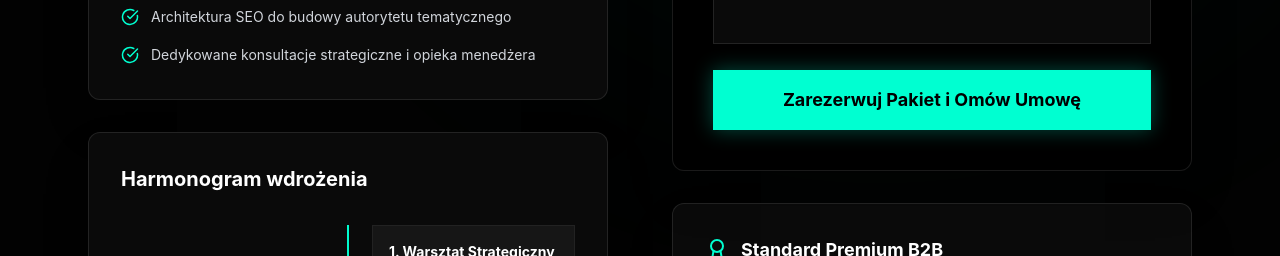
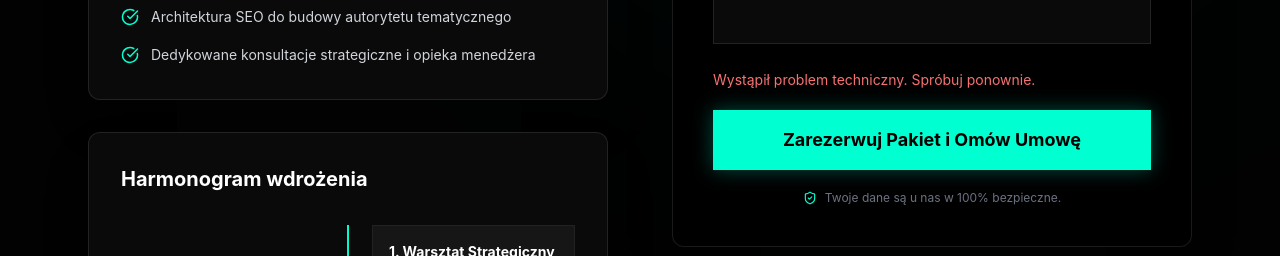
Before and after one commit to michalfbi/visilogo, a React (Create React App) app in the folder frontend/: page /zamowienie/dominacja in a window 1280 px wide. Both pictures are taken after typing "Sample", "name@example.com", "5551234", "Sample", "Sample" into the empty fields and a click on the button "Zarezerwuj Pakiet i Omów Umowę". Shown: the part 801-1057 px from the top of the page. Built offline with nearby package versions, Linux system fonts and the light colour scheme; no server answers.

Commit message:
feat: wdrożenie darmowego webhooka (Make.com) do obsługi formularzy

```diff
--- a/frontend/src/components/Checkout.jsx
+++ b/frontend/src/components/Checkout.jsx
@@ -4,7 +4,7 @@ import { motion, AnimatePresence } from 'framer-motion';
 import { pricingPlans } from '../mock';
 import { ArrowLeft, CheckCircle, ShieldCheck, Loader2, Info, Award, Clock, Users, TrendingUp, Phone } from 'lucide-react';
 
-const WEBHOOK_URL = "https://hook.eu2.make.com/TUTAJ_WKLEISZ_SWOJ_LINK";
+const WEBHOOK_URL = "https://hook.eu1.make.com/we5gnbk29ew8kcg4s64vi1xon7ig4pjs";
 
 const Checkout = () => {
   const { planId } = useParams();
@@ -144,9 +144,15 @@ const Checkout = () => {
                       <textarea name="message" rows={3} className="w-full bg-[#0A0A0A] border border-white/10 px-4 py-3 text-white focus:border-[#00FFD1] focus:ring-1 focus:ring-[#00FFD1] outline-none transition-all rounded-lg resize-none" placeholder="Np. Mam już logo, potrzebuję tylko nowej strony..." disabled={status === 'loading'}></textarea>
                     </div>
 
+                    {status === 'error' && <p className="text-red-400 text-sm">Wystąpił problem techniczny. Spróbuj ponownie.</p>}
+
                     <button type="submit" disabled={status === 'loading'} className="w-full bg-[#00FFD1] text-black font-bold text-lg py-4 rounded-lg hover:bg-white transition-all flex items-center justify-center gap-2 mt-4 shadow-[0_0_20px_rgba(0,255,209,0.3)]">
                       {status === 'loading' ? <Loader2 className="animate-spin" /> : 'Zarezerwuj Pakiet i Omów Umowę'}
                     </button>
+                    <div className="flex items-center justify-center gap-2 text-xs text-gray-500 mt-4">
+                      <ShieldCheck size={14} className="text-[#00FFD1]" />
+                      <span>Twoje dane są u nas w 100% bezpieczne.</span>
+                    </div>
                   </form>
                 )}
               </AnimatePresence>
--- a/frontend/src/components/Contact.jsx
+++ b/frontend/src/components/Contact.jsx
@@ -2,8 +2,7 @@ import React, { useState } from 'react';
 import { motion, AnimatePresence } from 'framer-motion';
 import { Check, Loader2, AlertCircle } from 'lucide-react';
 
-// Tu wkleisz swój link webhooka z Make.com w przyszłości
-const WEBHOOK_URL = "https://hook.eu2.make.com/TUTAJ_WKLEISZ_SWOJ_LINK";
+const WEBHOOK_URL = "https://hook.eu1.make.com/we5gnbk29ew8kcg4s64vi1xon7ig4pjs";
 
 const Contact = () => {
   const [status, setStatus] = useState('idle');
@@ -26,7 +25,6 @@ const Contact = () => {
         headers: { 'Content-Type': 'application/json' },
         body: JSON.stringify(formData)
       });
-      // Nawet jeśli webhook nie jest jeszcze gotowy, dla klienta pokazujemy sukces
       setStatus('success');
     } catch (err) {
       console.error(err);
--- a/frontend/src/components/LeadMagnet.jsx
+++ b/frontend/src/components/LeadMagnet.jsx
@@ -2,7 +2,7 @@ import React, { useState } from 'react';
 import { motion, AnimatePresence } from 'framer-motion';
 import { FileText, ArrowRight, CheckCircle, Download, Loader2 } from 'lucide-react';
 
-const WEBHOOK_URL = "https://hook.eu2.make.com/TUTAJ_WKLEISZ_SWOJ_LINK";
+const WEBHOOK_URL = "https://hook.eu1.make.com/we5gnbk29ew8kcg4s64vi1xon7ig4pjs";
 
 const LeadMagnet = () => {
   const [status, setStatus] = useState('idle');
@@ -78,7 +78,6 @@ const LeadMagnet = () => {
                 >
                   <h4 className="text-white font-bold text-lg mb-2">Dostęp Odblokowany!</h4>
                   <p className="text-gray-400 text-sm mb-6">Zapisaliśmy Twój e-mail. Możesz teraz bezpiecznie pobrać raport klikając w poniższy przycisk.</p>
-                  {/* Użytkownik pobiera plik z folderu public */}
                   <a href="/raport.pdf" target="_blank" rel="noreferrer" className="bg-[#00FFD1] text-black font-bold px-8 py-4 rounded-full hover:bg-white transition-all inline-flex items-center justify-center gap-2">
                     <Download size={20} /> Pobierz Raport PDF teraz
                   </a>
```
